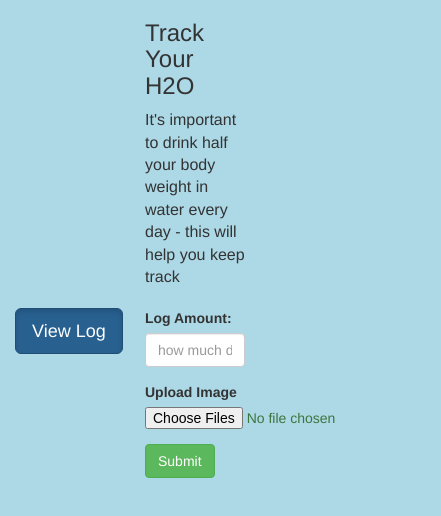
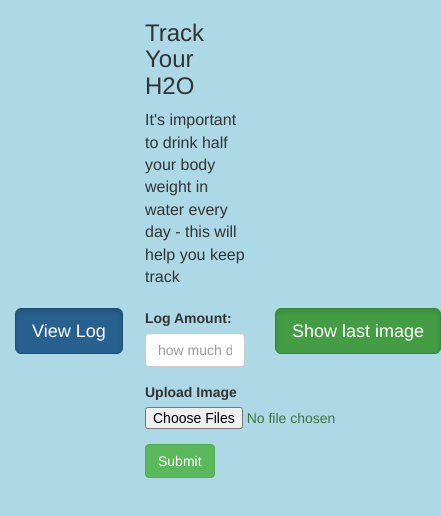
Before and after one commit to davethemaker/dailyWaterTracker, a website: page uploadForm.html in a window 390 px wide. Shown: the whole page, 441 px wide, since content can reach past the window. Drawn offline with nearby package versions, Linux system fonts and the light colour scheme.

Commit message:
add requestHandler for showing an image that had previously been saved to the db

```diff
--- a/index.js
+++ b/index.js
@@ -6,7 +6,7 @@ const handle = {}; // key:value pairs to handle routing
 handle["/"] = requestHandlers.start;
 handle["/start"] = requestHandlers.start;
 handle["/upload"] = requestHandlers.upload;
-// handle["/showImage"] = requestHandlers.showImage;
+handle["/showImage"] = requestHandlers.showImage;
 handle["/showDescriptions"] = requestHandlers.showDescriptions;
 
 server(router.route, handle); // instantiate server, pass handle to where server machinery will be addressed
--- a/uploadForm.html
+++ b/uploadForm.html
@@ -40,10 +40,12 @@
      <div class="row">
       <div class="col-xs-4">
         <div id="descriptionsLink">
+
             <a href="/showDescriptions"><button class="btn btn-primary btn-lg active">View Log</button></a>
          </div>
       </div>
       <div class="col-xs-4">
+
         <form action="/upload" method="post" enctype="multipart/form-data">
           <div class="form-group">
             <label>Log Amount:</label>
@@ -58,7 +60,12 @@
           <button type="submit" value="Upload" class="btn btn-success">Submit</button>
         </form>
       </div>
-      <div class="col-xs-4"></div>
+      <div class="col-xs-4">
+
+        <div id="showImageLink">
+            <a href="/showImage"><button class="btn btn-success btn-lg active">Show last image</button></a>
+         </div>
+      </div>
     </div>
 
 
```
